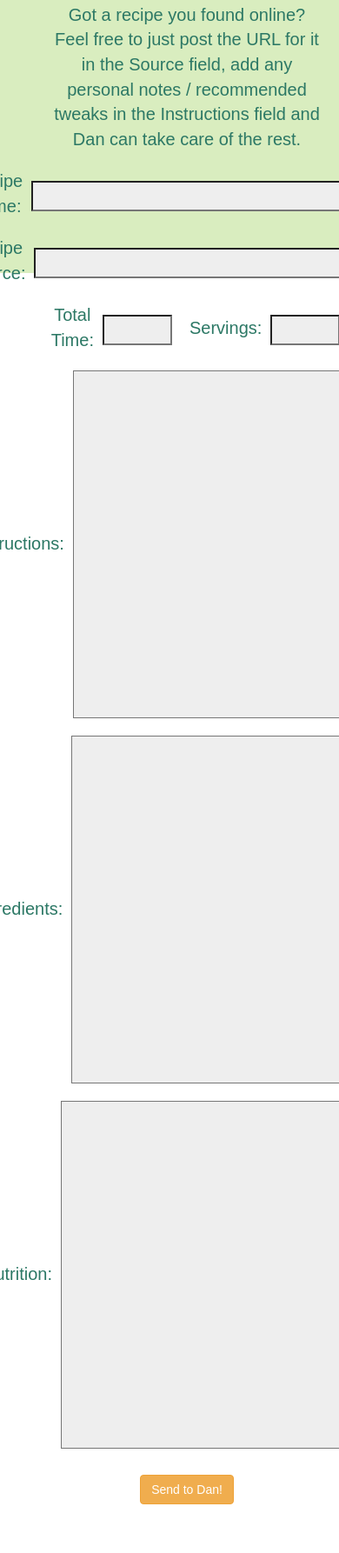
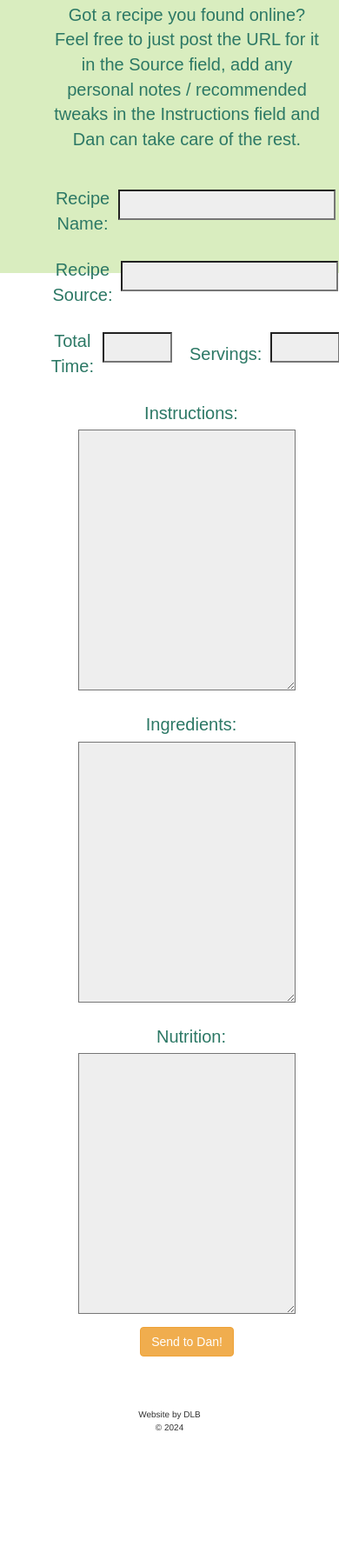
Before and after one commit to Lukipaela/CookBookWebsite, a Flask app: page /email_recipe in a window 390 px wide; the page is wider, and only the part inside the window is pictured. Shown: the part 530-2316 px from the top of that part at 87% size. After the commit the page ends 2175 px from the top of that part, so only its background shows below. Run offline with Flask 3, Linux system fonts and the light colour scheme; some libraries are stand-ins or nearby versions; some web fonts are replaced.

Commit message:
Further tweaks to entry field widths on mobile.

```diff
--- a/static/css/styles.css
+++ b/static/css/styles.css
@@ -122,10 +122,9 @@
 }
 .email-submission-field{
     display: inline-block;
-    padding-bottom: 1.5rem;
 }
 .email-submission-field-label{
-    padding: 0 1rem 0 2rem;
+    padding: 2rem 1rem 0 2rem;
 
 }
 .email-submission-list{
@@ -210,11 +209,18 @@
         height: 30rem;
     }
 }
-@media (max-width: 1100px){
+@media (max-width: 1100px) and (min-width: 800px){
     /* small screens */
     .text-area-entry-large{
         width: 40rem;
         height: 40rem;
+    }
+}
+@media (max-width: 800px){
+    /* very small screens */
+    .text-area-entry-large{
+        width: 25rem;
+        height: 30rem;
     }
 }
 .text-area-entry-large{
@@ -237,17 +243,22 @@
     color: var(--theme-font-highlight);
     font-weight: 500;
 }
-
 @media (min-width: 1100px){
     /* big screens */
     .text-entry-long{
         width: 60rem;
     }
 }
-@media (max-width: 1100px){
+@media (max-width: 1100px) and (min-width: 800px){
     /* small screens */
     .text-entry-long{
-        width: 45rem;
+        width: 40rem;
+    }
+}
+@media (max-width: 800px){
+    /*  very small screens */
+    .text-entry-long{
+        width: 25rem;
     }
 }
 .text-entry-long{
--- a/templates/email_recipe.html
+++ b/templates/email_recipe.html
@@ -26,6 +26,8 @@ Email Recipe Submission
                         THIS PAGE NOT YET FUNCTIONAL, IT IS ON THE SITE FOR TESTING PURPOSES ONLY!!!
                     </div>
                 </li>
+
+                <!-- INSTRUCTIONS -->
                 <li class="email-submission-row">
                     <div class="email-recipe-explanation font-standard font-size-standard">
                         This recipe will be emailed to Dan, and he will add it to the database in a few days,
@@ -36,16 +38,19 @@ Email Recipe Submission
                         add any personal notes / recommended tweaks in the Instructions field and Dan can take care of the rest.
                     </div>
                 </li>
+
+                <!-- name -->
                 <li class="email-submission-row">
-                    <!-- name -->
                     <div class="email-submission-field">{{ form.recipe_name.label(class="email-submission-field-label font-standard font-size-standard") }}</div>
                     <div class="email-submission-field">{{ form.recipe_name(class="text-entry-long font-standard font-size-standard") }}</div>
                 </li>
+
+                <!-- source -->
                 <li class="email-submission-row">
-                    <!-- source -->
                     <div class="email-submission-field">{{ form.recipe_source.label(class="email-submission-field-label font-standard font-size-standard") }}</div>
                     <div class="email-submission-field">{{ form.recipe_source(class="text-entry-long font-standard font-size-standard") }}</div>
                 </li>
+
                 <li class="email-submission-row">
                     <!-- cook time -->
                     <div class="email-submission-field">{{ form.total_time.label(class="email-submission-field-label font-standard font-size-standard") }}</div>
@@ -54,21 +59,31 @@ Email Recipe Submission
                     <div class="email-submission-field">{{ form.servings.label(class="email-submission-field-label font-standard font-size-standard") }}</div>
                     <div class="email-submission-field">{{ form.servings(class="text-entry-small font-standard font-size-standard") }}</div>
                 </li>
+
+                <!-- instructions -->
                 <li class="email-submission-row">
-                    <!-- instructions -->
                     <div class="email-submission-field">{{ form.instructions.label(class="email-submission-field-label font-standard font-size-standard") }}</div>
+                </li>
+                <li class="email-submission-row">
                     <div class="email-submission-field">{{ form.instructions(class="text-area-entry-large font-standard font-size-standard") }}</div>
                 </li>
+
+                <!-- ingredients -->
                 <li class="email-submission-row">
-                    <!-- ingredients -->
                     <div class="email-submission-field">{{ form.ingredients.label(class="email-submission-field-label font-standard font-size-standard") }}</div>
+                </li>
+                <li class="email-submission-row">
                     <div class="email-submission-field">{{ form.ingredients(class="text-area-entry-large font-standard font-size-standard") }}</div>
                 </li>
+
+                <!-- nutrition -->
                 <li class="email-submission-row">
-                    <!-- nutrition -->
                     <div class="email-submission-field">{{ form.nutrition.label(class="email-submission-field-label font-standard font-size-standard") }}</div>
+                </li>
+                <li class="email-submission-row">
                     <div class="email-submission-field">{{ form.nutrition(class="text-area-entry-large font-standard font-size-standard") }}</div>
                 </li>
+
                 <li class="email-submission-row">
                     <div class="nav-button">
                         {{ form.submit(class="btn btn-warning submit-button font-standard") }}
```
